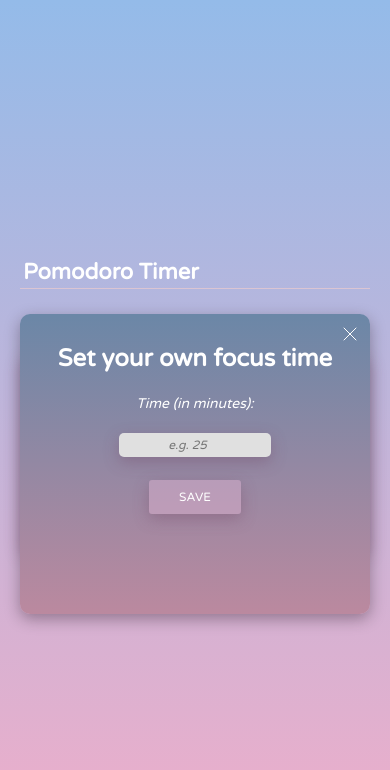
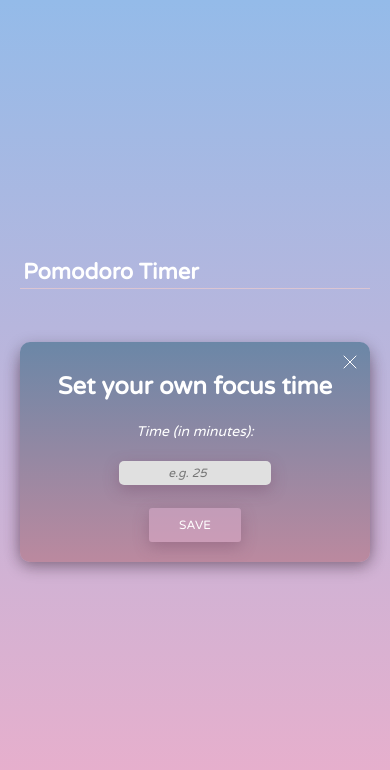
Before and after one commit to gizemnkorkmaz/pomodoro-timer, a React (Create React App) app: page / in a window 390 px wide. Both pictures are taken after a click on the button 353 px from the left and 375 px from the top of the page. Shown: the top 770 px of the page. Built offline with nearby package versions, Linux system fonts and the light colour scheme; some icons are missing.

Commit message:
Change height and margin values in Modal

```diff
--- a/src/components/Modal/Modal.module.css
+++ b/src/components/Modal/Modal.module.css
@@ -1,9 +1,9 @@
 .Modal {
   position: absolute;
   width: 500px;
-  height: 350px;
+  height: 320px;
   padding: 20px 80px;
-  margin: 20px 0;
+  margin: 32px 0;
   border-radius: 10px;
   background: linear-gradient(
     0deg,
@@ -32,9 +32,8 @@
 @media (max-width: 500px) {
   .Modal {
     width: 350px;
-    height: 300px;
+    height: 220px;
     padding: 10px;
-    margin: 0;
-    top: 55%;
+    margin: 30px 0;
   }
 }
```
